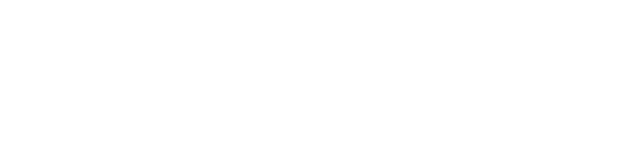
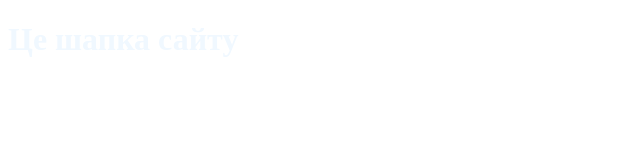
Before and after one commit to kotfriend/github-tutorial, a plain HTML site: page index.html in a window 1280 px wide. Shown: the full height of the page, 0-640 px from the left. Drawn offline with Linux system fonts and the light colour scheme.

Commit message:
Добавив напис

```diff
--- a/index.html
+++ b/index.html
@@ -5,8 +5,10 @@
     <meta http-equiv="X-UA-Compatible" content="IE=edge">
     <meta name="viewport" content="width=device-width, initial-scale=1.0">
     <title>Gut rules!</title>
+
+    <link rel="stylesheet" href="./css/styles.css">
 </head>
 <body>
-
+   <h1>Це шапка сайту</h1>
 </body>
 </html>
```
